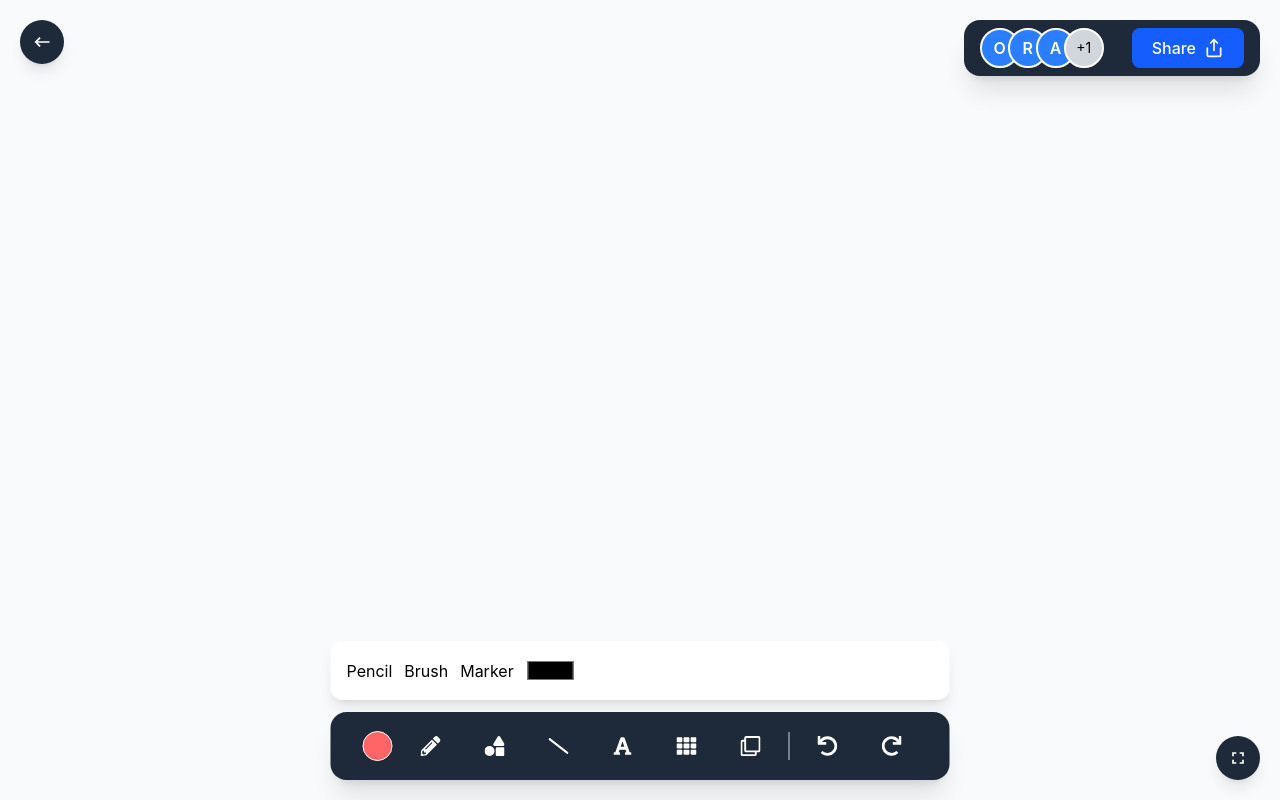
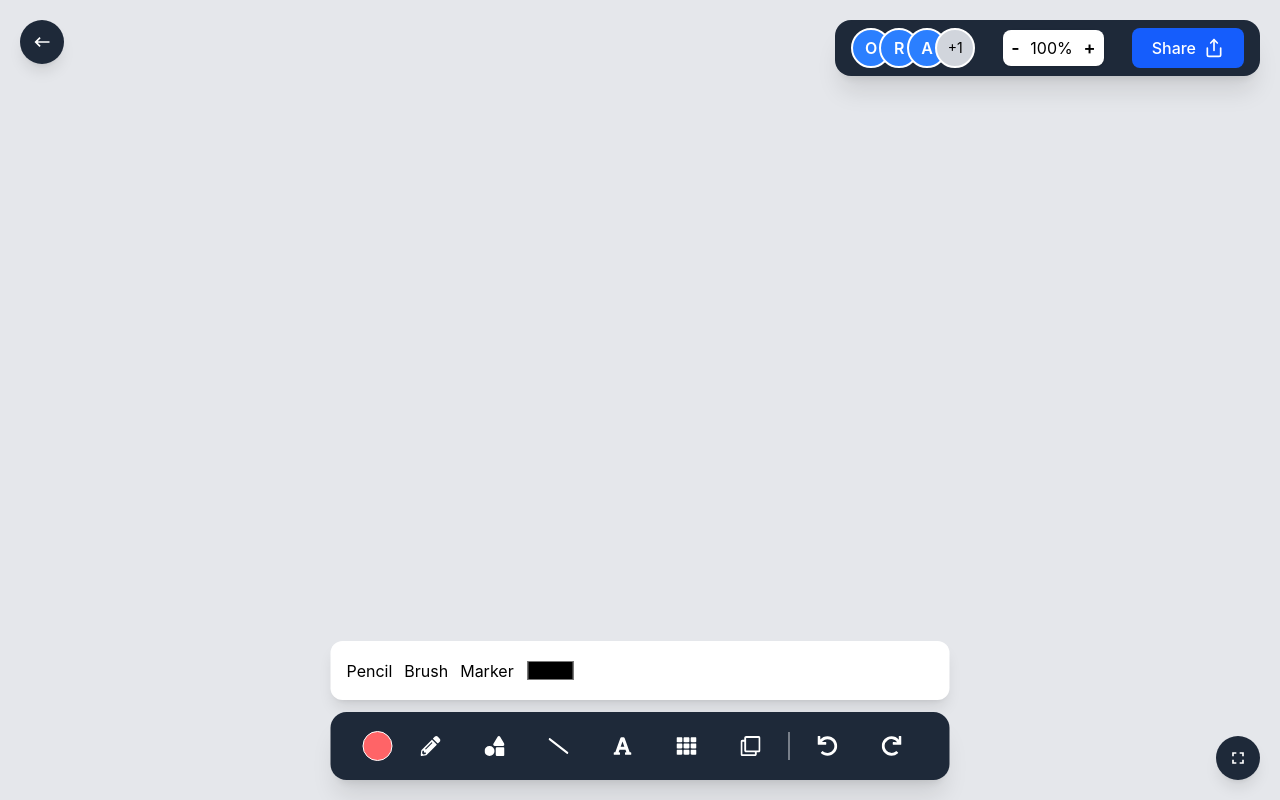
Before and after one commit to xtroon/DrawForge-Collaborative-app, a React (Vite) app in the folder user-ui/: page / in a window 1280 px wide. Built offline with nearby package versions, Linux system fonts and the light colour scheme.

Commit message:
Pencil Logic Added

```diff
--- a/user-ui/package.json
+++ b/user-ui/package.json
@@ -14,6 +14,7 @@
     "react": "^19.2.7",
     "react-dom": "^19.2.7",
     "react-icons": "^5.6.0",
+    "roughjs": "^4.6.6",
     "tailwindcss": "^4.3.1"
   },
   "devDependencies": {
--- /dev/null
+++ b/user-ui/src/components/canvas/Canva.tsx
@@ -0,0 +1,71 @@
+import { useEffect, useRef, useState } from "react";
+
+export default function Canvas() {
+  const canvasRef = useRef<HTMLCanvasElement>(null);
+
+  const ctxRef = useRef<CanvasRenderingContext2D | null>(null);
+
+  const [drawing, setDrawing] = useState(false);
+  const [prevPoint, setPrevPoint] = useState({ x: 0, y: 0 });
+
+  useEffect(() => {
+    const canvas = canvasRef.current;
+    if (!canvas) return;
+
+    canvas.width = window.innerWidth;
+    canvas.height = window.innerHeight;
+
+    const ctx = canvas.getContext("2d");
+    if (!ctx) return;
+
+    ctx.lineWidth = 2;
+    ctx.lineCap = "round";
+    ctx.strokeStyle = "black";
+
+    ctxRef.current = ctx;
+  }, []);
+
+  const handleMouseDown = (e) => {
+    const { offsetX, offsetY } = e.nativeEvent;
+
+    setPrevPoint({
+      x: offsetX,
+      y: offsetY,
+    });
+
+    setDrawing(true);
+  };
+
+  const handleMouseMove = (e) => {
+    if (!drawing) return;
+
+    const ctx = ctxRef.current;
+    if (!ctx) return;
+
+    const { offsetX, offsetY } = e.nativeEvent;
+
+    ctx.beginPath();
+    ctx.moveTo(prevPoint.x, prevPoint.y);
+    ctx.lineTo(offsetX, offsetY);
+    ctx.stroke();
+
+    setPrevPoint({
+      x: offsetX,
+      y: offsetY,
+    });
+  };
+
+  const handleMouseUp = (e) => {
+    setDrawing(false);
+  };
+
+  return (
+    <canvas
+      ref={canvasRef}
+      className="absolute inset-0 bg-gray-200"
+      onMouseDown={handleMouseDown}
+      onMouseMove={handleMouseMove}
+      onMouseUp={handleMouseUp}
+    />
+  );
+}
--- a/user-ui/src/components/canvas/Online.tsx
+++ b/user-ui/src/components/canvas/Online.tsx
@@ -61,6 +61,13 @@ export default function Online() {
         )}
       </div>
 
+     {/* Zoom */}
+      <div className="flex items-center gap-2 bg-white px-2 py-1 rounded-lg shadow">
+        <button className="text-lg font-semibold">-</button>
+        <span className="w-12 text-center">100%</span>
+        <button className="text-lg font-semibold">+</button>
+      </div>
+
       {/* share btn */}
       <button className="cursor-pointer bg-blue-600 hover:bg-blue-700 text-white px-5 py-2 flex justify-between items-center gap-2 rounded-lg font-medium transition">
         Share
--- a/user-ui/src/pages/Workspace/Workspace.tsx
+++ b/user-ui/src/pages/Workspace/Workspace.tsx
@@ -1,3 +1,4 @@
+import Canvas from "../../components/canvas/Canva";
 import Online from "../../components/canvas/Online";
 import Toolbar from "../../components/canvas/Toolbar";
 import { MdFullscreen, MdKeyboardBackspace } from "react-icons/md";
@@ -7,7 +8,7 @@ function Workspace() {
     <>
       <div className="min-h-screen bg-gray-50 relative">
         {/* canvas */}
-
+        < Canvas />
 
 
         {/* toolbar  */}
@@ -17,8 +18,8 @@ function Workspace() {
         < Online />
 
         {/* back to dashboard button */}
-        <div className=" fixed top-5 left-5 bg-gray-800 text-white p-1 rounded-full shadow-lg">
-          <button className=" cursor-pointer hover:bg-gray-600 rounded-full p-2 duration-300 ease-in-out" >
+        <div className=" fixed top-5 left-5 hover:bg-gray-600 bg-gray-800 text-white p-1 rounded-full shadow-lg">
+          <button className=" cursor-pointer rounded-full p-2 duration-300 ease-in-out" >
             <MdKeyboardBackspace size={20} />
           </button>
         </div>
```
Also changed, not shown: 1 other file (tests, documents, lock files or other folders).
